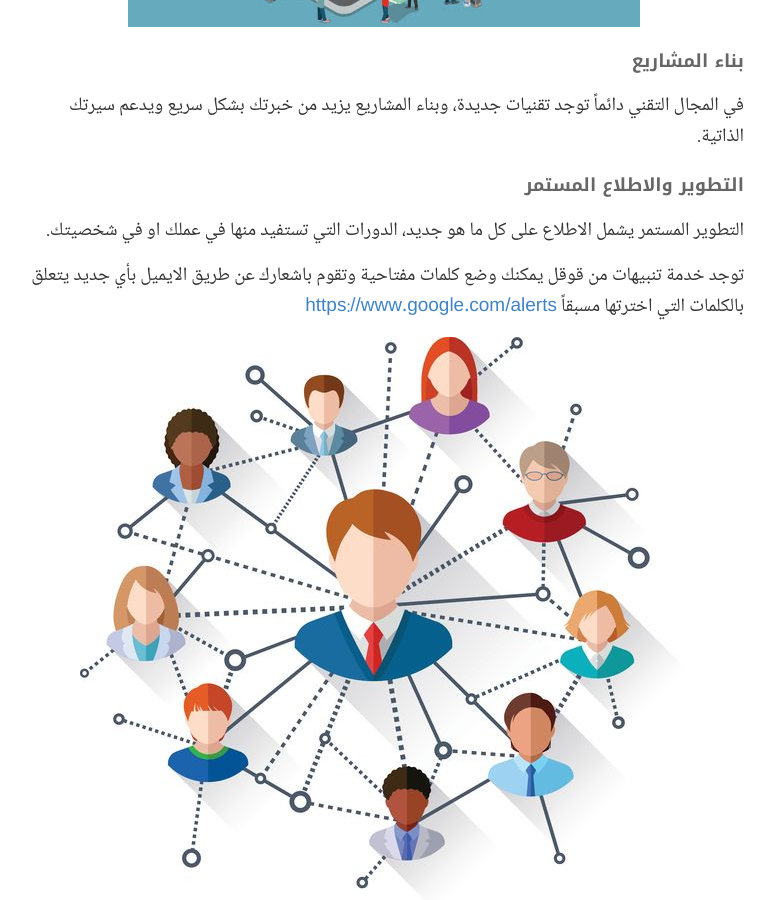
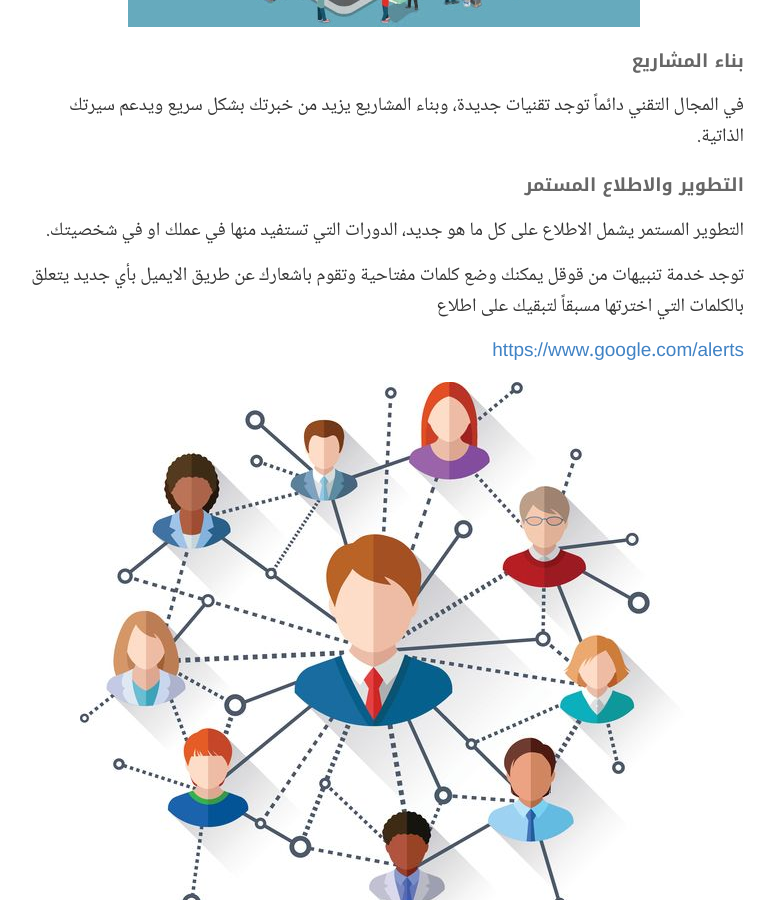
Before and after one commit to ahmadamoudi/ahmadamoudi.github.io, a Jekyll site: the page built from _posts/2020-6-25-tips-for-students-and-freshgraduates.md, in a window 1280 px wide and 900 px high, scrolled down 2961 px. Shown: the whole window, without its empty margins (256-1031 px from the left). Built offline with Jekyll 4.4.1, drawn with Linux system fonts in a browser that asks for light colours; comment, search, counter and statistics services are not loaded.

Commit message:
Update 2020-6-25-tips-for-students-and-freshgraduates.md

```diff
--- a/_posts/2020-6-25-tips-for-students-and-freshgraduates.md
+++ b/_posts/2020-6-25-tips-for-students-and-freshgraduates.md
@@ -74,7 +74,8 @@ tags: [خريج, حديث تخرج, طلاب, طالبات]
 
 التطوير المستمر يشمل الاطلاع على كل ما هو جديد، الدورات التي تستفيد منها في عملك او في شخصيتك.
 
-توجد خدمة تنبيهات من قوقل يمكنك وضع كلمات مفتاحية وتقوم باشعارك عن طريق الايميل بأي جديد يتعلق بالكلمات التي اخترتها مسبقاً
+توجد خدمة تنبيهات من قوقل يمكنك وضع كلمات مفتاحية وتقوم باشعارك عن طريق الايميل بأي جديد يتعلق بالكلمات التي اخترتها مسبقاً لتبقيك على اطلاع
+
 <https://www.google.com/alerts>
 
 
```
